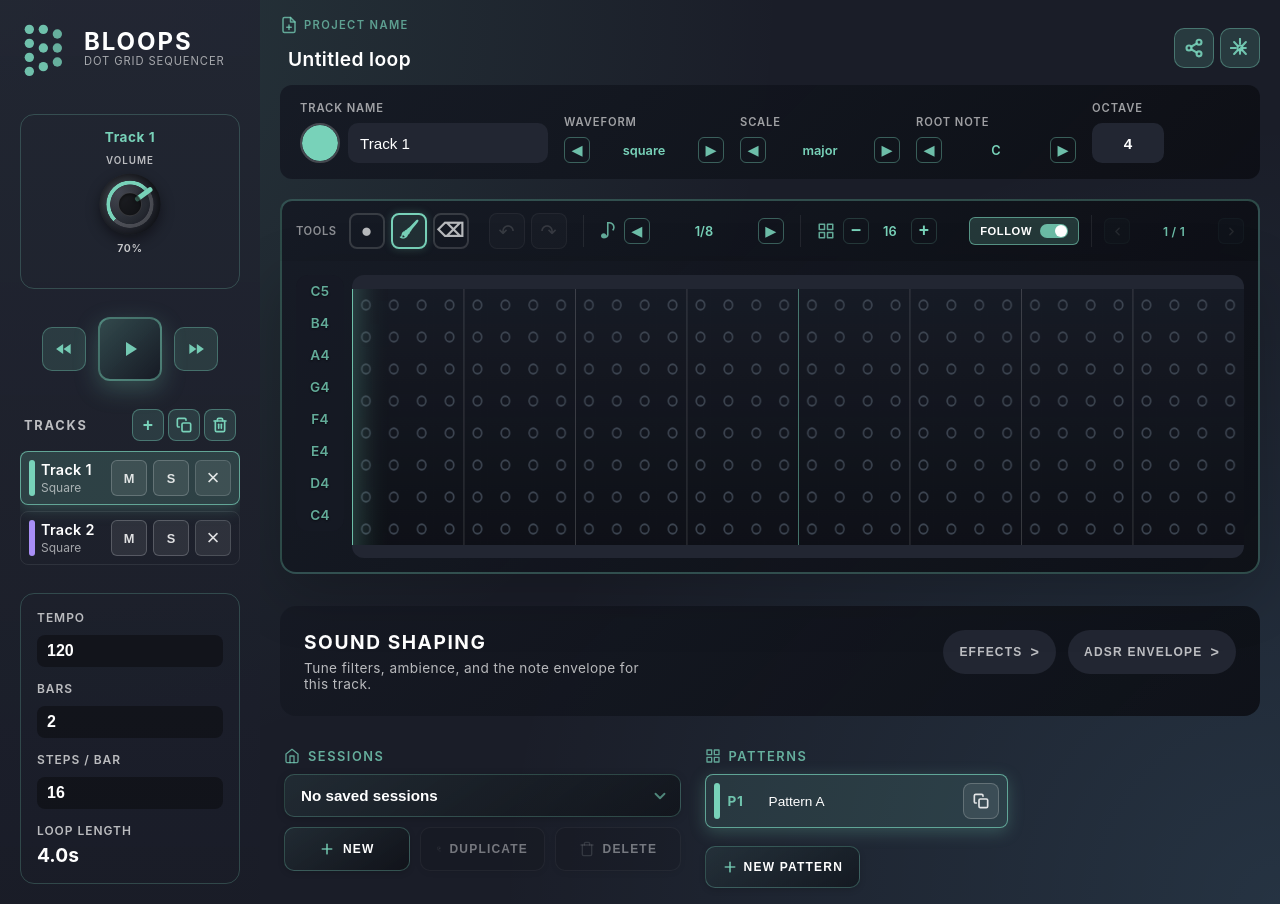
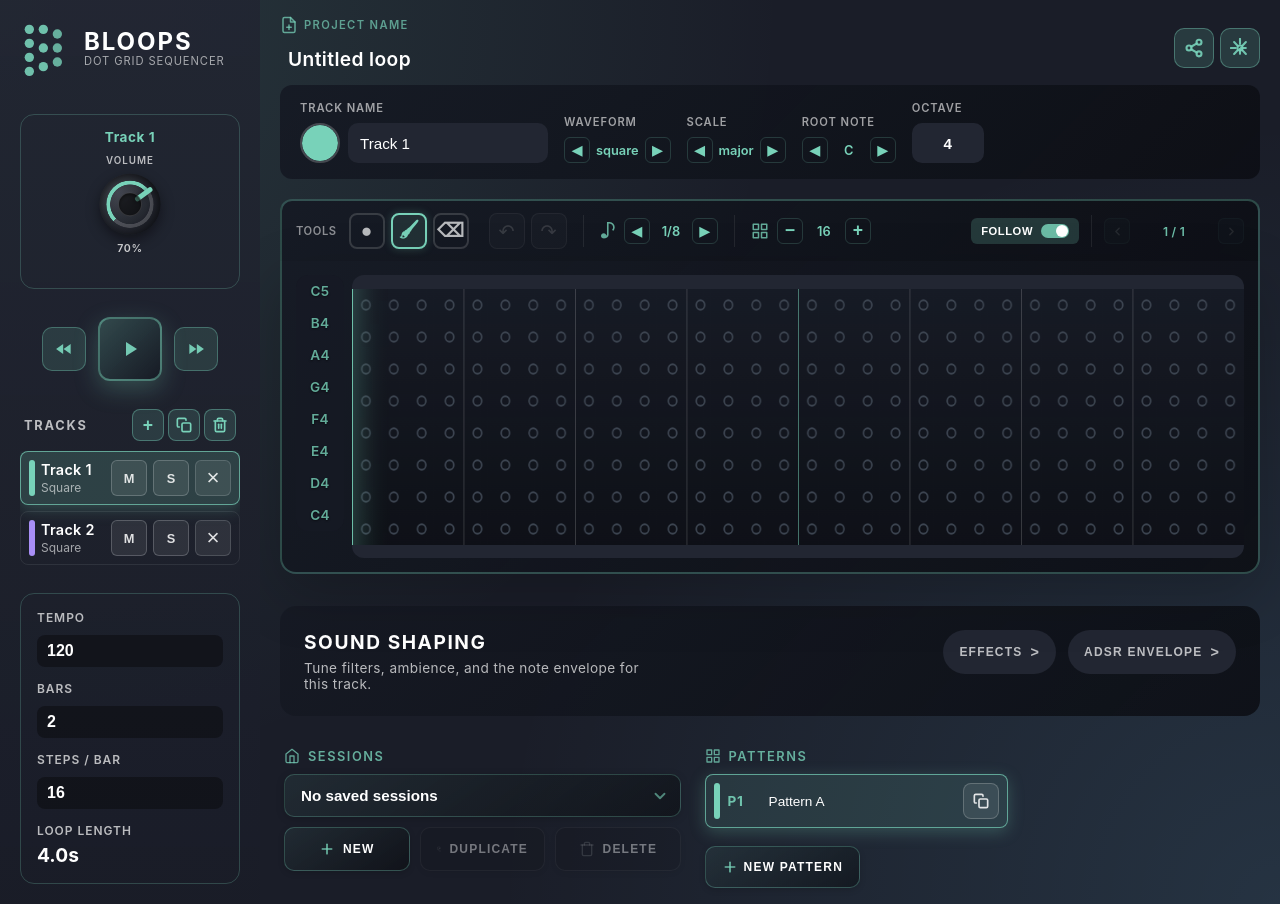
Before and after one commit to Gibson417/Bitloop, a Svelte app in the folder bloops_app/: page / in a window 1280 px wide. Built offline with nearby package versions, Linux system fonts and the light colour scheme.

Commit message:
UI polish: align note length with grid zoom, remove Follow button outline
Co-authored-by: Gibson417 <142834301+Gibson417@users.noreply.github.com>

```diff
--- a/bloops_app/src/App.svelte
+++ b/bloops_app/src/App.svelte
@@ -1001,6 +1001,7 @@
             <ArrowSelector
               options={NOTE_LENGTH_OPTIONS}
               value={selectedNoteLengthValue}
+              trackColor={trackColor}
               on:change={handleNoteLengthChange}
             />
           </div>
@@ -1473,8 +1474,6 @@
     display: flex;
     align-items: center; /* Center icon with selector */
     gap: 8px; /* Space between icon and selector */
-    min-width: 180px;
-    max-width: 200px;
   }
 
   .note-icon {
@@ -1569,8 +1568,7 @@
     }
 
     .note-length-group {
-      max-width: 100%;
-      min-width: 100%;
+      width: 100%;
     }
 
     .window-switcher-group {
--- a/bloops_app/src/components/ArrowSelector.svelte
+++ b/bloops_app/src/components/ArrowSelector.svelte
@@ -6,6 +6,7 @@
   export let value = null; // Current selected value
   export let label = ''; // Label for the control
   export let disabled = false; // Disabled state
+  export let trackColor = '#78d2b9'; // Track color for styling
 
   const dispatch = createEventDispatcher();
 
@@ -73,6 +74,7 @@
       title="Previous"
       disabled={disabled}
       tabindex="0"
+      style="border-color: {trackColor}33; color: {trackColor};"
     >
       ◀
     </button>
@@ -81,6 +83,7 @@
       role="status"
       aria-live="polite"
       aria-atomic="true"
+      style="color: {trackColor};"
     >
       {displayValue}
     </div>
@@ -93,6 +96,7 @@
       title="Next"
       disabled={disabled}
       tabindex="0"
+      style="border-color: {trackColor}33; color: {trackColor};"
     >
       ▶
     </button>
@@ -106,7 +110,6 @@
     gap: 8px;
     color: var(--color-text);
     font-size: 0.78rem;
-    width: 160px;
   }
 
   .selector-label {
@@ -137,24 +140,21 @@
     display: flex;
     align-items: center;
     justify-content: center;
-    min-width: 26px;
-    min-height: 26px;
+    width: 26px;
+    height: 26px;
     border-radius: 6px;
     border: 1px solid;
-    border-color: rgba(var(--color-accent-rgb), 0.4);
     background: transparent;
-    color: rgba(var(--color-accent-rgb), 0.9);
     font-size: 0.9rem;
     cursor: pointer;
     transition: all 0.15s ease;
     padding: 0;
     flex-shrink: 0;
+    line-height: 1;
   }
 
-  .arrow-button:hover {
-    border-color: rgba(var(--color-accent-rgb), 0.6);
+  .arrow-button:hover:not(:disabled) {
     background: rgba(var(--color-accent-rgb), 0.1);
-    color: #fff;
     transform: scale(1.05);
   }
 
@@ -163,12 +163,12 @@
     outline-offset: 2px;
   }
 
-  .arrow-button:active {
+  .arrow-button:active:not(:disabled) {
     transform: scale(0.95);
   }
 
   .arrow-button:disabled {
-    opacity: 0.4;
+    opacity: 0.3;
     cursor: not-allowed;
     pointer-events: none;
   }
@@ -178,13 +178,10 @@
   }
 
   .selector-value {
-    flex: 1;
-    text-align: center;
     font-size: 0.8rem;
     font-weight: 600;
-    color: rgba(var(--color-accent-rgb), 1);
-    padding: 0 4px;
     min-width: 30px;
+    text-align: center;
     white-space: nowrap;
     overflow: hidden;
     text-overflow: ellipsis;
--- a/bloops_app/src/components/FollowToggle.svelte
+++ b/bloops_app/src/components/FollowToggle.svelte
@@ -30,7 +30,7 @@
     gap: 8px;
     padding: 6px 10px;
     border-radius: 6px;
-    border: 1px solid rgba(255, 255, 255, 0.15);
+    border: none;
     background: transparent;
     color: rgba(255, 255, 255, 0.75);
     font-size: 0.7rem;
@@ -43,7 +43,6 @@
   }
 
   .follow-toggle:hover {
-    border-color: rgba(var(--color-accent-rgb), 0.5);
     background: rgba(var(--color-accent-rgb), 0.15);
     color: #fff;
   }
@@ -54,7 +53,6 @@
   }
 
   .follow-toggle.active {
-    border-color: rgba(var(--color-accent-rgb), 0.6);
     background: rgba(var(--color-accent-rgb), 0.2);
     color: #fff;
   }
```
